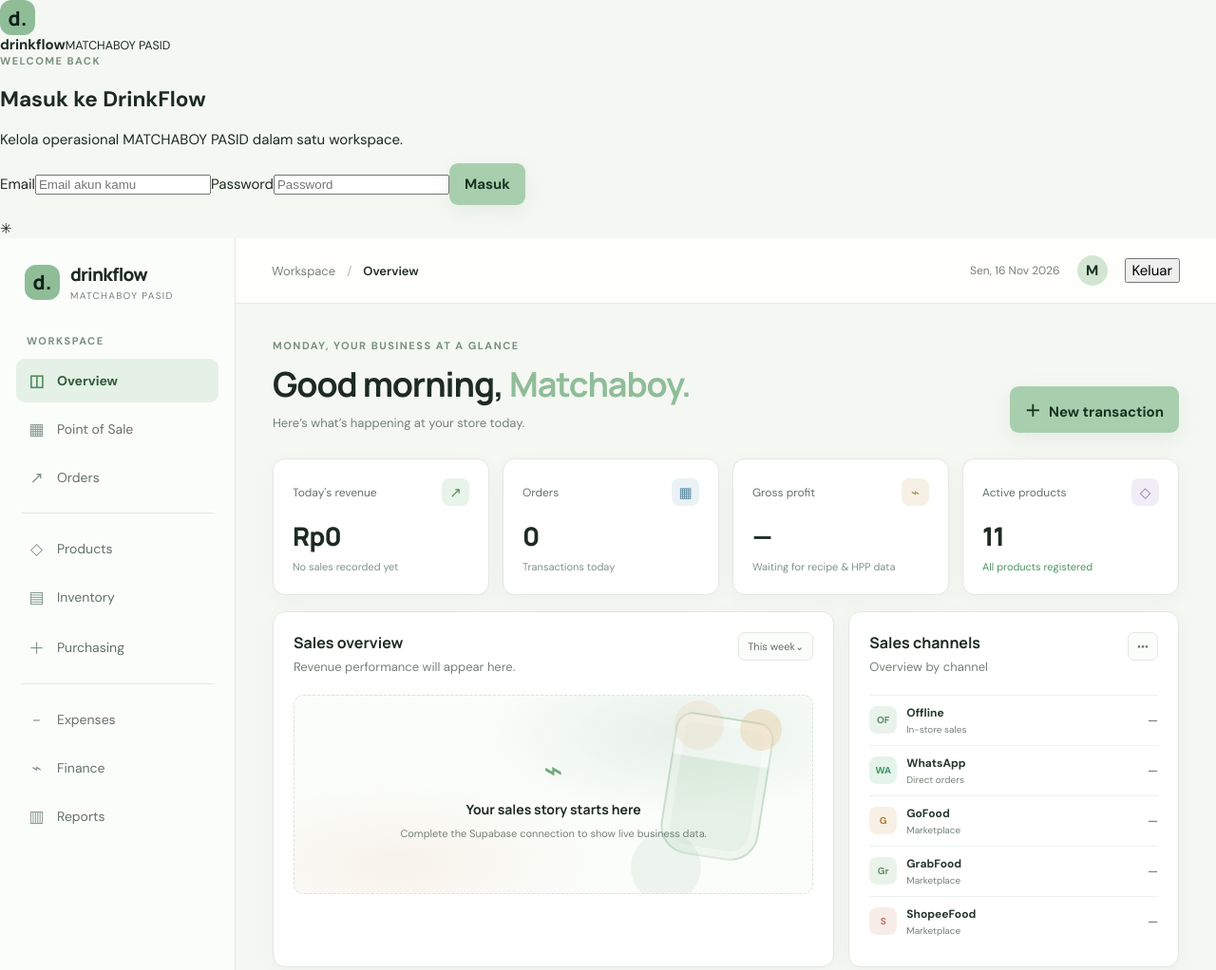
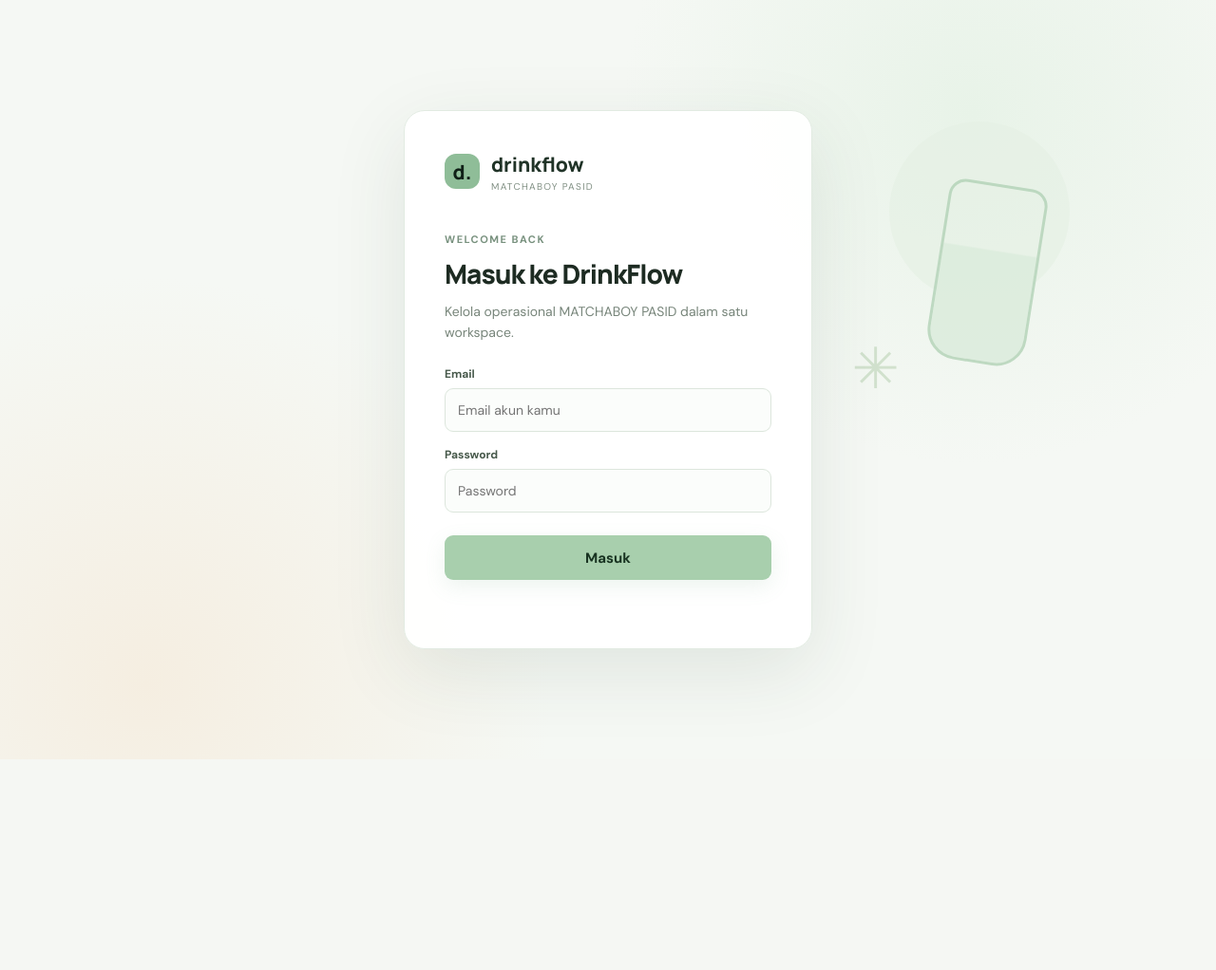
Before and after one commit to azihab9/drinkflow, a plain HTML site: page index.html in a window 1280 px wide. Shown: the top 1022 px of the page at 95% size. After the commit the page ends 800 px from the top, so only its background shows below. Drawn offline with nearby package versions, Linux system fonts and the light colour scheme.

Commit message:
Style DrinkFlow authentication screen

```diff
--- a/assets/css/app.css
+++ b/assets/css/app.css
@@ -106,3 +106,16 @@ footer{color:#8b978e}
 .data-table th{font-size:12px;color:#77877b;font-weight:700;padding:13px 12px;border-bottom:1px solid var(--line)}
 .data-table td{font-size:14px;color:var(--text);padding:15px 12px;border-bottom:1px solid #edf1ed}
 .product-status{display:inline-flex;padding:5px 9px;border-radius:20px;background:#e8f3e9;color:#4e895b;font-size:11px;font-weight:700}
+
+.auth-gate{min-height:100vh;display:grid;place-items:center;position:relative;overflow:hidden;padding:28px;background:radial-gradient(circle at 80% 15%,#e8f3e8 0,transparent 30%),radial-gradient(circle at 12% 90%,#f5eee1 0,transparent 32%),#f5f8f4}
+.auth-card{position:relative;z-index:2;width:min(100%,430px);padding:42px;background:rgba(255,255,255,.94);border:1px solid #e2ebe2;border-radius:22px;box-shadow:0 24px 80px rgba(39,73,45,.1)}
+.auth-brand{display:flex;align-items:center;gap:12px;margin-bottom:42px}.auth-brand strong{display:block;font:800 21px Manrope,sans-serif;color:#203327}.auth-brand small{display:block;font-size:10px;letter-spacing:1.3px;color:#819084;margin-top:3px}
+.auth-card h1{font:800 28px Manrope,sans-serif;letter-spacing:-1px;margin:10px 0}.auth-copy{color:#77857a;font-size:14px;line-height:1.6;margin:0 0 25px}
+.auth-card label{display:block;font-size:12px;font-weight:700;color:#46584a;margin:16px 0 7px}
+.auth-card input{width:100%;height:46px;border:1px solid #dce6dc;border-radius:9px;padding:0 13px;font:14px "DM Sans",sans-serif;color:#203327;background:#fbfdfb;outline:none}
+.auth-card input:focus{border-color:#8fbd98;box-shadow:0 0 0 3px #e7f2e8}
+.auth-submit{width:100%;margin-top:24px;height:47px}.auth-message{min-height:18px;margin:12px 0 0;color:#a14e42;font-size:12px}
+.auth-art{position:absolute;right:12%;top:16%;width:230px;height:320px;opacity:.7}.auth-orb{position:absolute;width:190px;height:190px;border-radius:50%;background:#e6f1e5;right:0;top:0}.auth-cup{position:absolute;right:35px;top:65px;width:105px;height:190px;border:3px solid #a9cdae;border-radius:18px 18px 32px 32px;transform:rotate(9deg);background:linear-gradient(180deg,transparent 0 36%,#d7ead8 37% 100%)}.auth-leaf{position:absolute;left:0;bottom:20px;font-size:60px;color:#c4d9bf}
+.logout-button{border:1px solid var(--line);border-radius:8px;background:white;color:#536357;padding:8px 11px;font-size:12px}
+[hidden]{display:none!important}
+@media(max-width:760px){.auth-card{padding:30px 24px}.auth-art{right:-90px;top:4%;opacity:.35}.auth-gate{padding:18px}}
```
